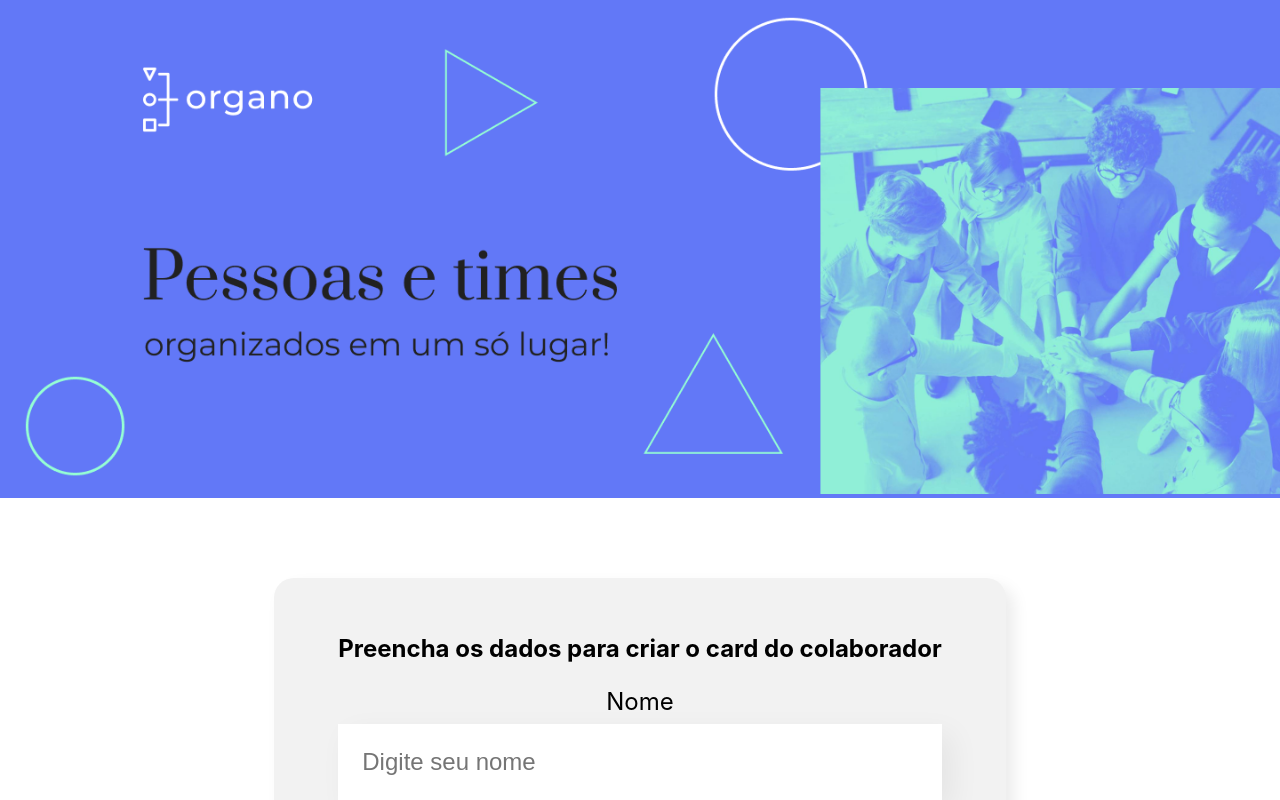
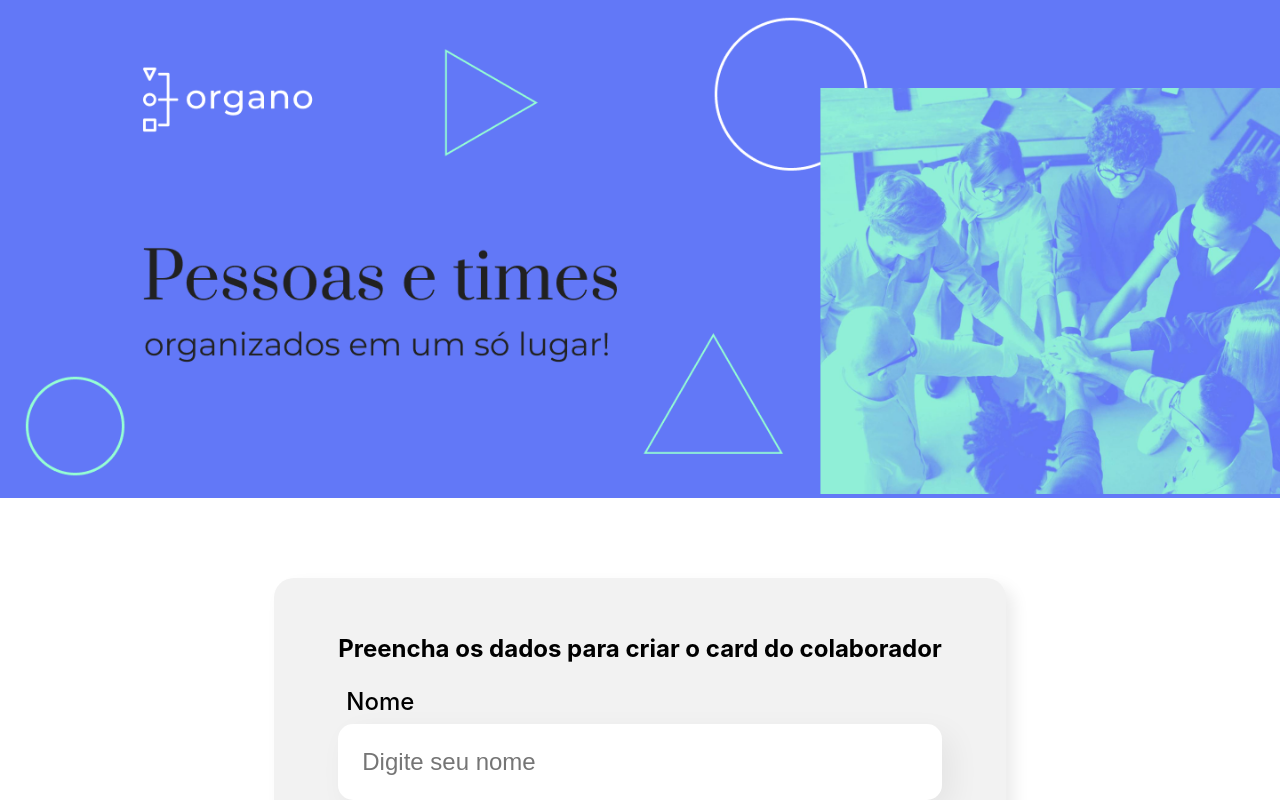
Before and after one commit to ruanjarso/organo, a React (Create React App) app: page / in a window 1280 px wide. Shown: the top 800 px of the page. Built offline with nearby package versions, Linux system fonts and the light colour scheme.

Commit message:
update Campo Texto

```diff
--- a/src/componentes/CampoTexto/CampoTexto.css
+++ b/src/componentes/CampoTexto/CampoTexto.css
@@ -3,9 +3,11 @@
 }
 
 .campo-texto label {
-    display: block;
+    display: flex;
     margin-bottom: 8px;
+    margin-left: 8px;
     font-size: 24px;
+    font-weight: 500;
 }
 
 .campo-texto input {
@@ -16,4 +18,5 @@
     font-size: 24px;
     padding: 24px;
     box-sizing: border-box;
+    border-radius: 15px;
 }
--- a/src/componentes/CampoTexto/CampoTexto.js
+++ b/src/componentes/CampoTexto/CampoTexto.js
@@ -3,7 +3,9 @@ import './CampoTexto.css'
 const CampoTexto = (props) => {
     return(
         <div className='campo-texto'>
-            <label>{props.label}</label>
+            <label>
+                {props.label}
+            </label>
             <input placeholder={props.placeholder}/>
         </div>
     )
```
